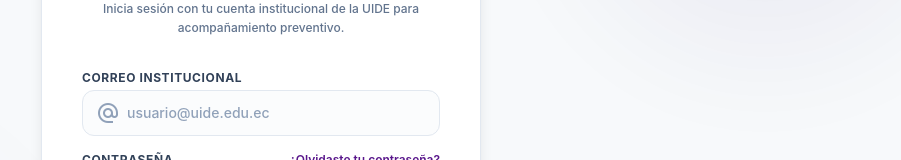
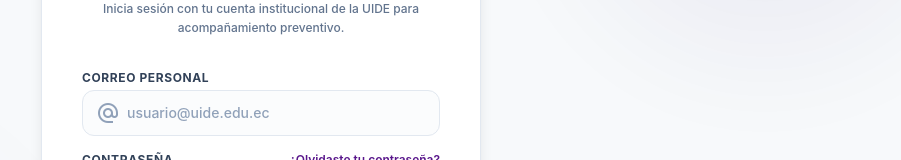
Before and after one commit to MilenaO02/SafeWalkU, a React (Vite) app in the folder frontend/: page / in a window 1280 px wide. Shown: the part 254-414 px from the top of the page, without its empty margins (379-1280 px from the left). Built offline with nearby package versions, Linux system fonts and the light colour scheme; no server answers.

Commit message:
Cambios 4

```diff
--- a/frontend/src/components/LoginEstudiante.jsx
+++ b/frontend/src/components/LoginEstudiante.jsx
@@ -136,7 +136,7 @@ const Login = () => {
             {/* Institutional Email Field */}
             <div className="space-y-1">
               <label className="block text-xs font-bold text-slate-700 dark:text-slate-300 uppercase tracking-wider transition-colors duration-300" htmlFor="email">
-                Correo institucional
+                Correo personal
               </label>
               <div className="relative group">
                 <div className="absolute inset-y-0 left-0 pl-3.5 flex items-center pointer-events-none text-slate-400 dark:text-slate-500 group-focus-within:text-purple-900 dark:group-focus-within:text-purple-400 transition-colors">
```
